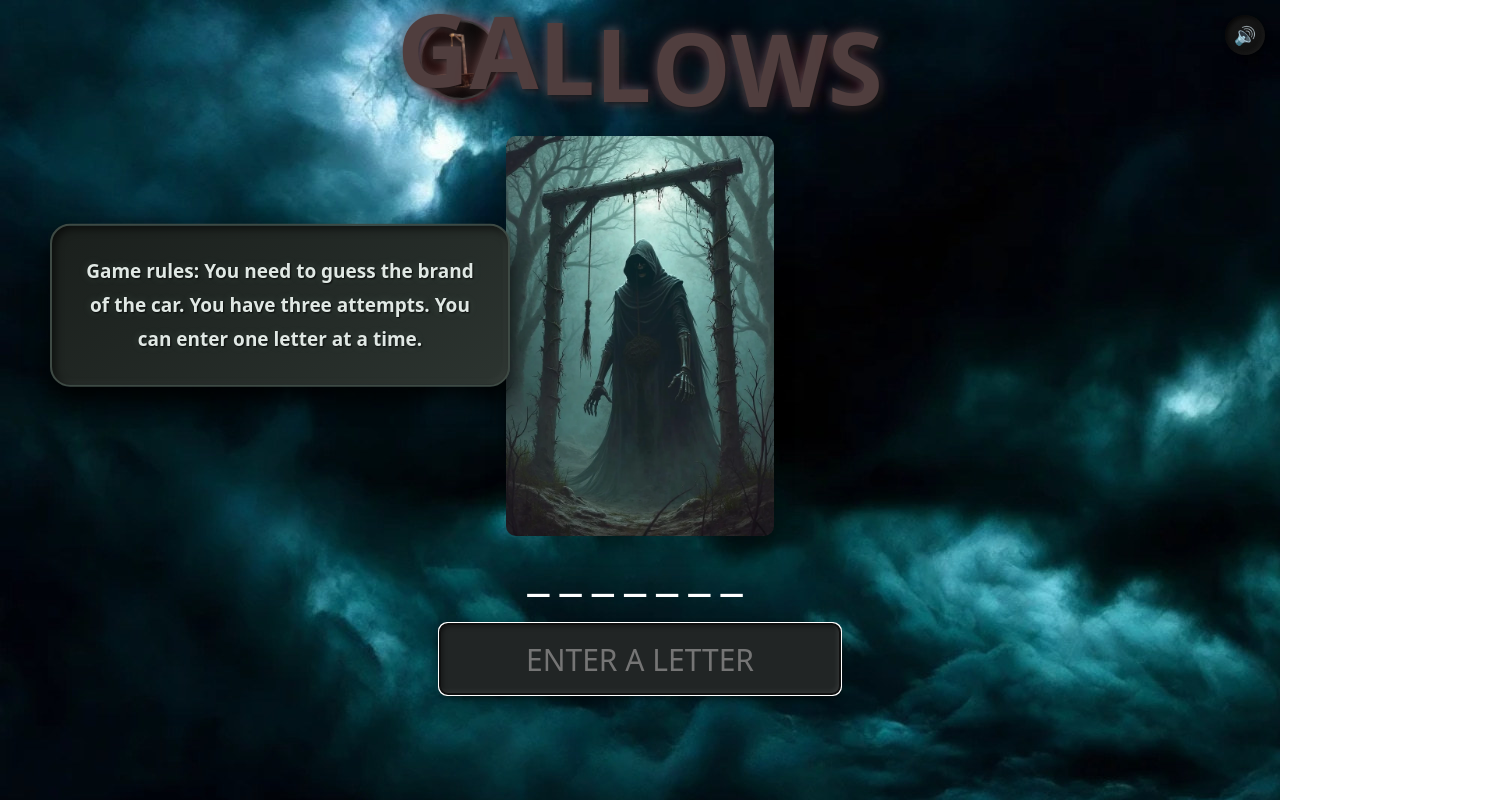
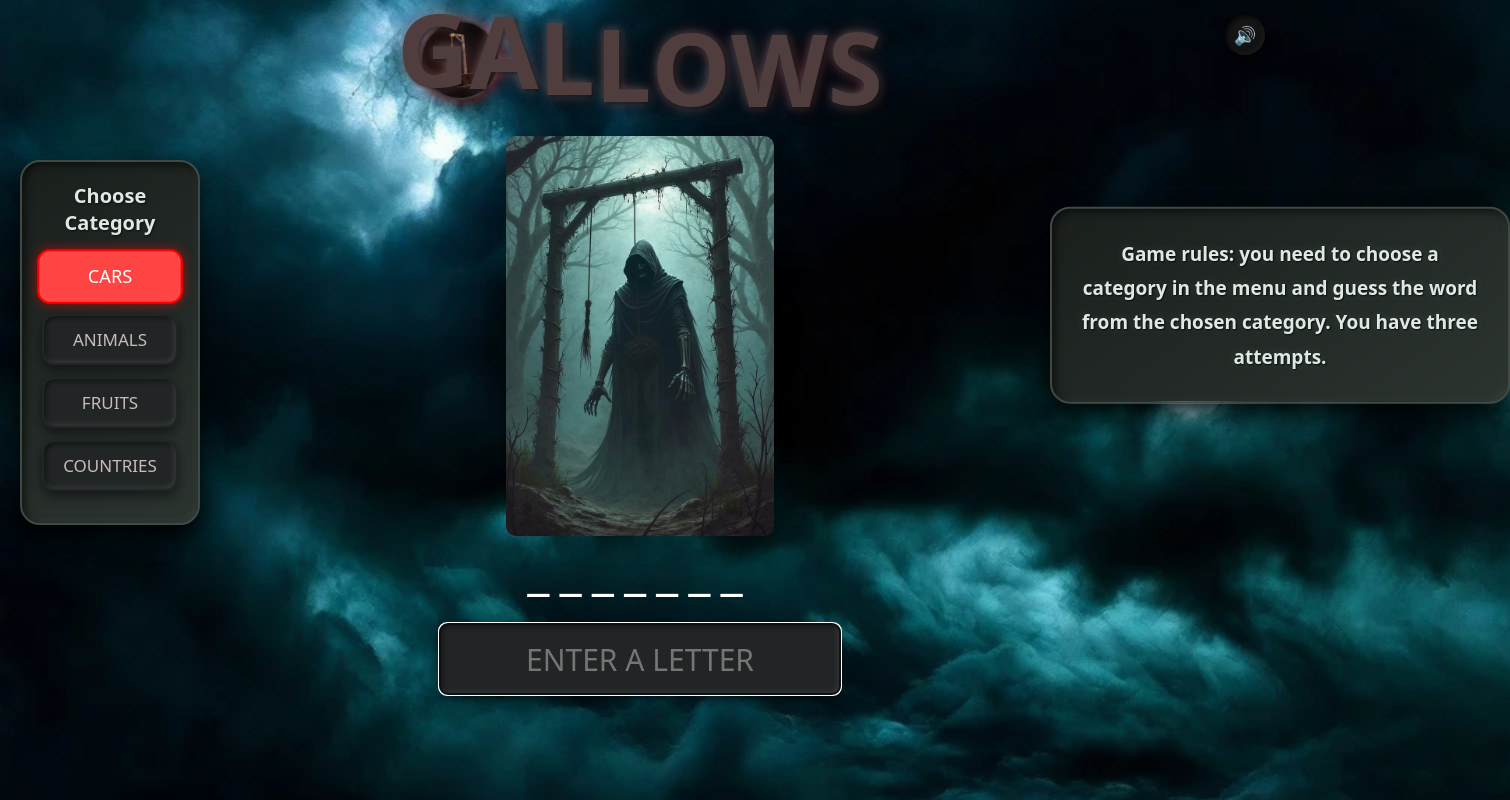
Before and after one commit to vlad-teacher/dream_team, a React (Vite) app: page / in a window 1280 px wide. Shown: the whole page, 1510 px wide, since content can reach past the window. Built offline with nearby package versions, Linux system fonts and the light colour scheme.

Commit message:
gallows3

```diff
--- a/src/App.jsx
+++ b/src/App.jsx
@@ -3,7 +3,8 @@ import Header from "./components/Header";
 import Input from "./components/Input";
 import "./App.css";
 
-const words = [
+const categories = {
+  cars: [
     "Lada", "Mercedes", "Toyota", "Nissan", "BMW", "Audi", "Volkswagen",
     "Hyundai", "Kia", "Skoda", "Renault", "Ford", "Chevrolet", "Mazda",
     "Mitsubishi", "Subaru", "Honda", "Volvo", "Opel", "Peugeot", "Fiat",
@@ -13,9 +14,14 @@ const words = [
     "Chrysler", "Jeep", "Cadillac", "Buick", "GMC", "Lincoln", "Acura",
     "Genesis", "MG", "Haval", "Chery", "Geely", "Changan", "BYD", "FAW",
     "Zotye", "Lifan", "Brilliance", "Dongfeng", "Jac"
-];
+  ],
+  animals: ["Dog", "Cat", "Elephant", "Tiger", "Lion", "Fox", "Horse"],
+  fruits: ["Apple", "Banana", "Mango", "Orange", "Grape", "Peach"],
+  countries: ["Poland", "Germany", "Japan", "Brazil", "Canada", "Spain"]
+};
 
 const App = () => {
+  const [selectedCategory, setSelectedCategory] = useState("cars");
   const [word, setWord] = useState("");
   const [guessedLetters, setGuessedLetters] = useState([]);
   const [input, setInput] = useState("");
@@ -23,7 +29,7 @@ const App = () => {
   const [gameOver, setGameOver] = useState(false);
   const [win, setWin] = useState(false);
   const [musicStarted, setMusicStarted] = useState(false);
-  const [musicPlaying, setMusicPlaying] = useState(true); // для переключения иконки
+  const [musicPlaying, setMusicPlaying] = useState(true);
 
   const correctAudio = useRef(null);
   const wrongAudio = useRef(null);
@@ -79,7 +85,8 @@ const App = () => {
   }, [guessedLetters, mistakes, word, gameOver]);
 
   const startGame = () => {
-    const randomWord = words[Math.floor(Math.random() * words.length)];
+    const currentWords = categories[selectedCategory];
+    const randomWord = currentWords[Math.floor(Math.random() * currentWords.length)];
     setWord(randomWord.toUpperCase());
     setGuessedLetters([]);
     setInput("");
@@ -97,7 +104,6 @@ const App = () => {
   const handleKeyDown = (e) => {
     if (e.key === "Enter") {
       const letter = input.toUpperCase();
-
       if (letter && /^[A-ZА-Я]$/.test(letter) && !gameOver) {
         if (word.includes(letter)) {
           if (!guessedLetters.includes(letter)) {
@@ -135,7 +141,22 @@ const App = () => {
 
   return (
     <div className="app">
-      {/* Кнопка звука */}
+      <div className="sidebar">
+        <h3>Choose Category</h3>
+        {Object.keys(categories).map((cat) => (
+          <button
+            key={cat}
+            className={`category-button ${selectedCategory === cat ? "active" : ""}`}
+            onClick={() => {
+              setSelectedCategory(cat);
+              setTimeout(startGame, 100);
+            }}
+          >
+            {cat.toUpperCase()}
+          </button>
+        ))}
+      </div>
+
       <button className="sound-toggle" onClick={toggleMusic}>
         {musicPlaying ? "🔊" : "🔇"}
       </button>
--- a/src/components/Header.jsx
+++ b/src/components/Header.jsx
@@ -11,8 +11,7 @@ const Header = ({ word, guessedLetters, wrongCount }) => {
           <p className="rules">
             {" "}
             <strong>
-              Game rules: You need to guess the brand of the car. You have three
-              attempts. You can enter one letter at a time.
+              Game rules: you need to choose a category in the menu and guess the word from the chosen category. You have three attempts.
             </strong>
           </p>
         </div>
--- a/src/index.css
+++ b/src/index.css
@@ -48,7 +48,7 @@ header {
   align-items: center;
   position: absolute;
   top: 290px;
-  left: 200px;
+  left: 1200px;
   transform: translate(-50%, -50%);
   width: 460px;
   height: auto;
@@ -324,3 +324,68 @@ header {
     inset 1px 1px 3px rgba(0, 0, 0, 0.4),
     0 8px 20px rgba(0, 0, 0, 0.8);
 }
+  .sidebar {
+  position: absolute;
+  left: 20px;
+  top: 160px;
+  background: linear-gradient(145deg, #1a1f1c, #2c3430);
+  padding: 20px;
+  border-radius: 20px;
+  border: 2px solid #3e4a44;
+  box-shadow:
+    0 12px 24px rgba(0, 0, 0, 0.85),
+    inset 3px 3px 8px rgba(0, 0, 0, 0.6),
+    inset -3px -3px 6px rgba(255, 255, 255, 0.05);
+  z-index: 999;
+  width: 180px;
+  color: #d3ded8;
+}
+
+.sidebar h3 {
+  text-align: center;
+  margin-bottom: 15px;
+  font-size: 20px;
+  color: #e0e8e4;
+  text-shadow: 1px 1px 2px rgba(0,0,0,0.6);
+}
+
+.category-button {
+  display: block;
+  width: 100%;
+  margin-bottom: 12px;
+  padding: 12px 16px;
+  background-color: rgb(33, 37, 37);
+  border: 2px solid rgb(33, 37, 37);
+  border-radius: 12px;
+  font-size: 17px;
+  font-weight: 500;
+  color: rgb(202, 187, 187);
+  cursor: pointer;
+  text-align: center;
+  text-transform: uppercase;
+
+  box-shadow:
+    inset -2px -2px 5px rgba(255, 255, 255, 0.1),
+    inset 2px 2px 5px rgba(0, 0, 0, 0.5),
+    0 5px 12px rgba(0, 0, 0, 0.5);
+  transition: all 0.3s ease;
+}
+
+.category-button:hover {
+  background-color: rgb(50, 55, 55);
+  transform: scale(1.05);
+  box-shadow:
+    inset -1px -1px 4px rgba(255, 255, 255, 0.1),
+    inset 1px 1px 4px rgba(0, 0, 0, 0.4),
+    0 8px 16px rgba(0, 0, 0, 0.7);
+}
+
+.category-button.active {
+  background-color: #ff4444;
+  border-color: #ff0000;
+  color: #fff;
+  box-shadow:
+    0 0 10px rgba(255, 0, 0, 0.6),
+    inset 0 0 6px rgba(255, 255, 255, 0.05);
+  transform: scale(1.07);
+}
```
Also changed, not shown: 1 other file (tests, documents, lock files or other folders). Lines whose indentation alone changed are shown as unchanged.
